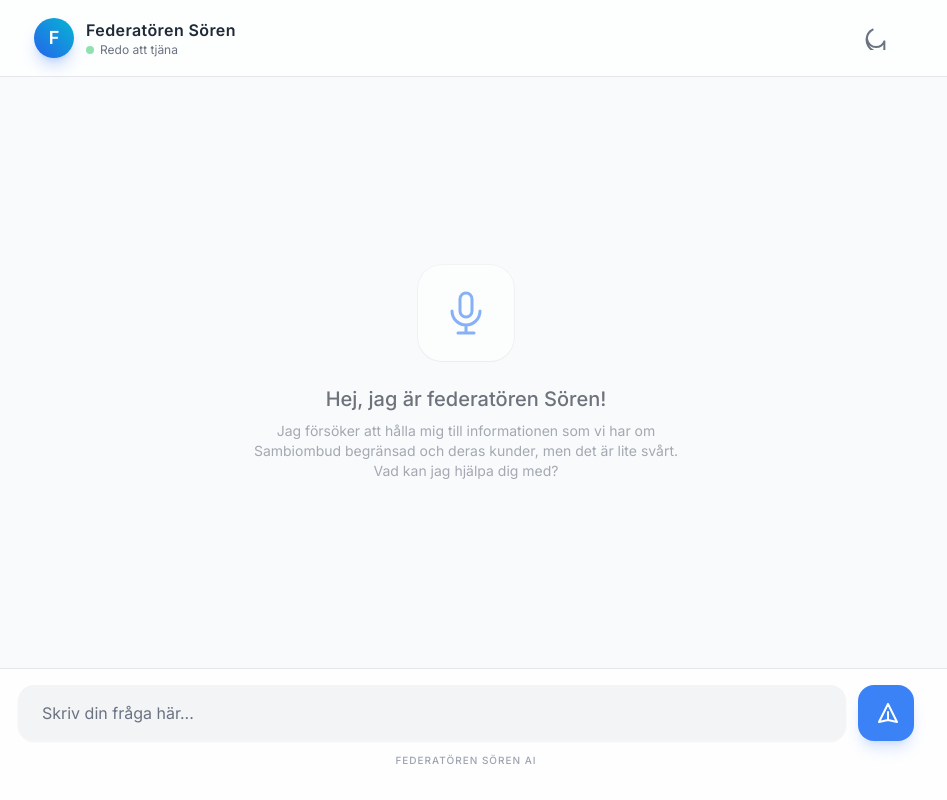
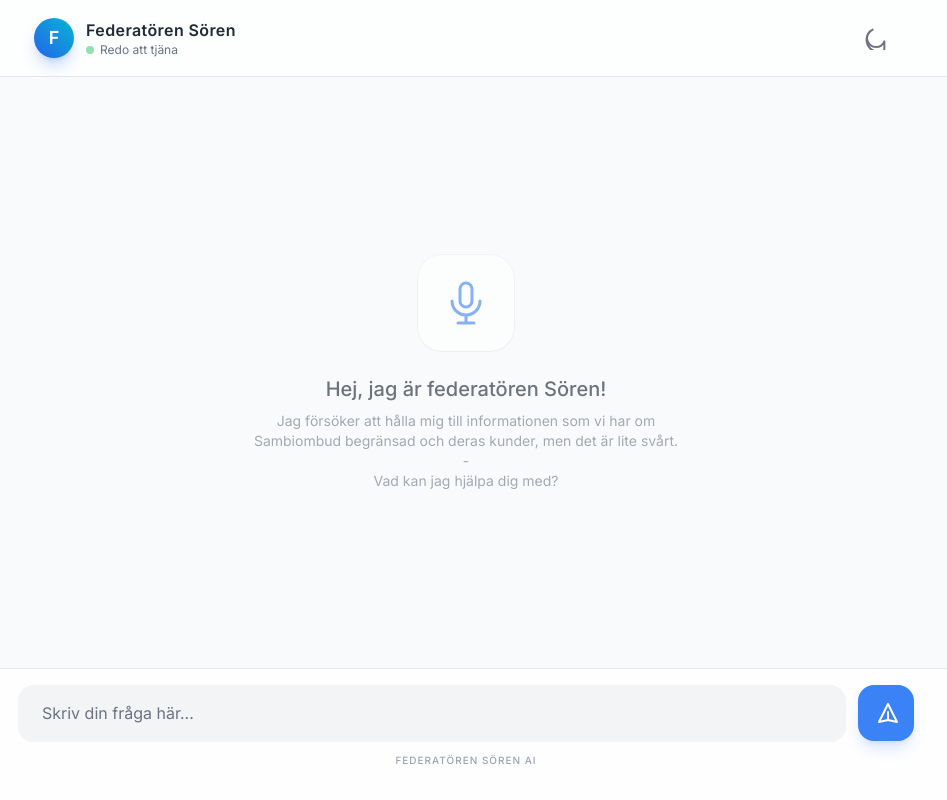
Before and after one commit to rob1sun/ai-agent-gui, a plain HTML site: page public/index.html in a window 1280 px wide. Shown: the whole page, without its empty margins (174-1121 px from the left). Drawn offline with nearby package versions, Linux system fonts and the light colour scheme.

Commit message:
Update index.html

```diff
--- a/public/index.html
+++ b/public/index.html
@@ -68,7 +68,7 @@
                 </div>
                 <div class="space-y-2 max-w-md">
                     <h2 class="text-xl font-medium text-gray-900 dark:text-white">Hej, jag är federatören Sören!</h2>
-                    <p class="text-sm text-gray-500 dark:text-gray-400">Jag försöker att hålla mig till informationen som vi har om Sambiombud begränsad och deras kunder, men det är lite svårt.</br>Vad kan jag hjälpa dig med?</p>
+                    <p class="text-sm text-gray-500 dark:text-gray-400">Jag försöker att hålla mig till informationen som vi har om Sambiombud begränsad och deras kunder, men det är lite svårt.</br>-</br>Vad kan jag hjälpa dig med?</p>
                 </div>
             </div>
 
```
